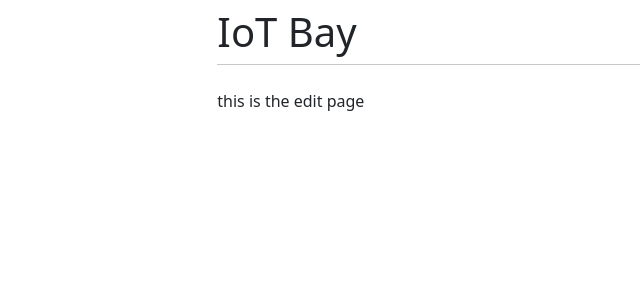
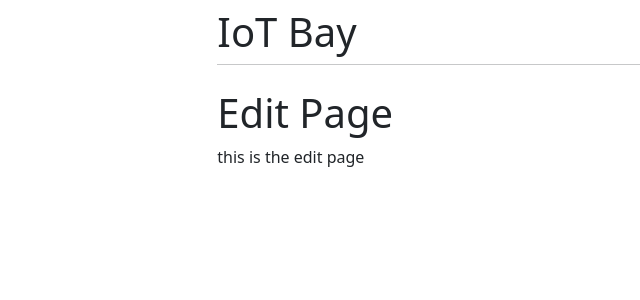
Before and after one commit to maindotmarcell/IoTBay-Group23, a Django app: page /edit/ in a window 1280 px wide. Shown: the top 300 px of the page, without its empty margins (0-640 px from the left). Run offline with Django 4.2, Linux system fonts and the light colour scheme; parts of the project's set-up code (start-up, migrations or seed data) failed here and were passed over; some libraries are stand-ins or nearby versions.

Commit message:
Edit Page

```diff
--- a/IoTBay_Group23/main/templates/main/edit.html
+++ b/IoTBay_Group23/main/templates/main/edit.html
@@ -1,5 +1,6 @@
 {% extends 'main/base.html' %}
 
 {% block content %}
+<h1>Edit Page</h1>
 <p>this is the edit page</p>
 {% endblock %}
```
